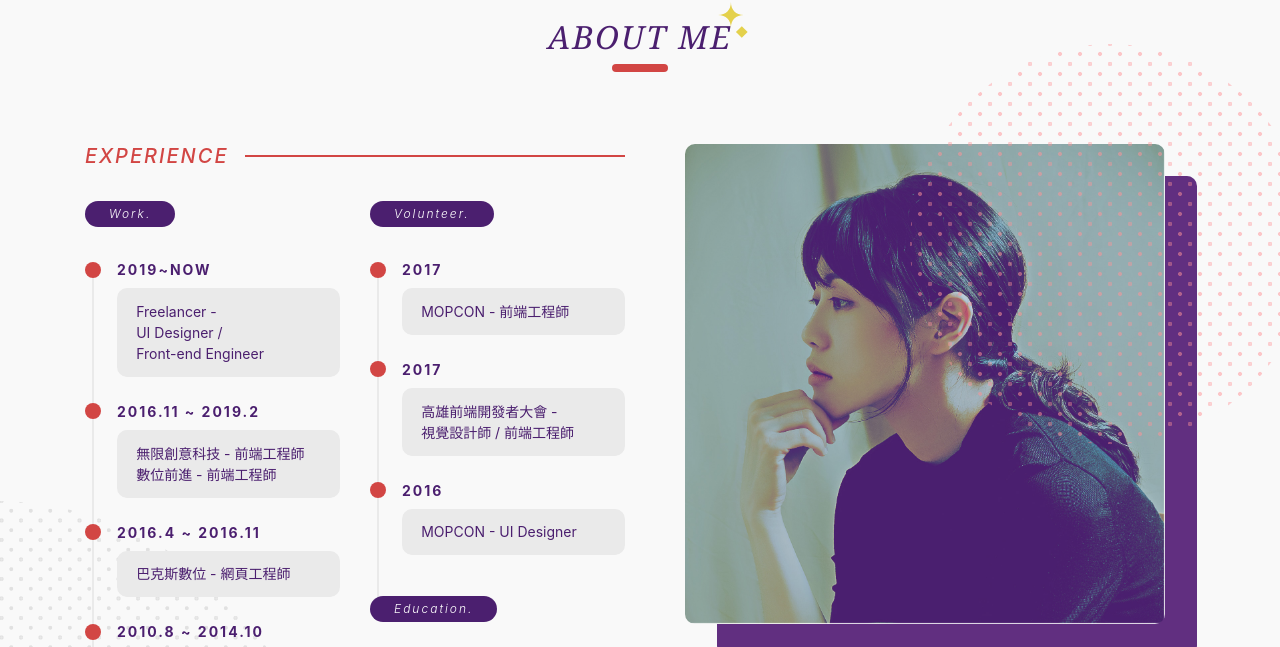
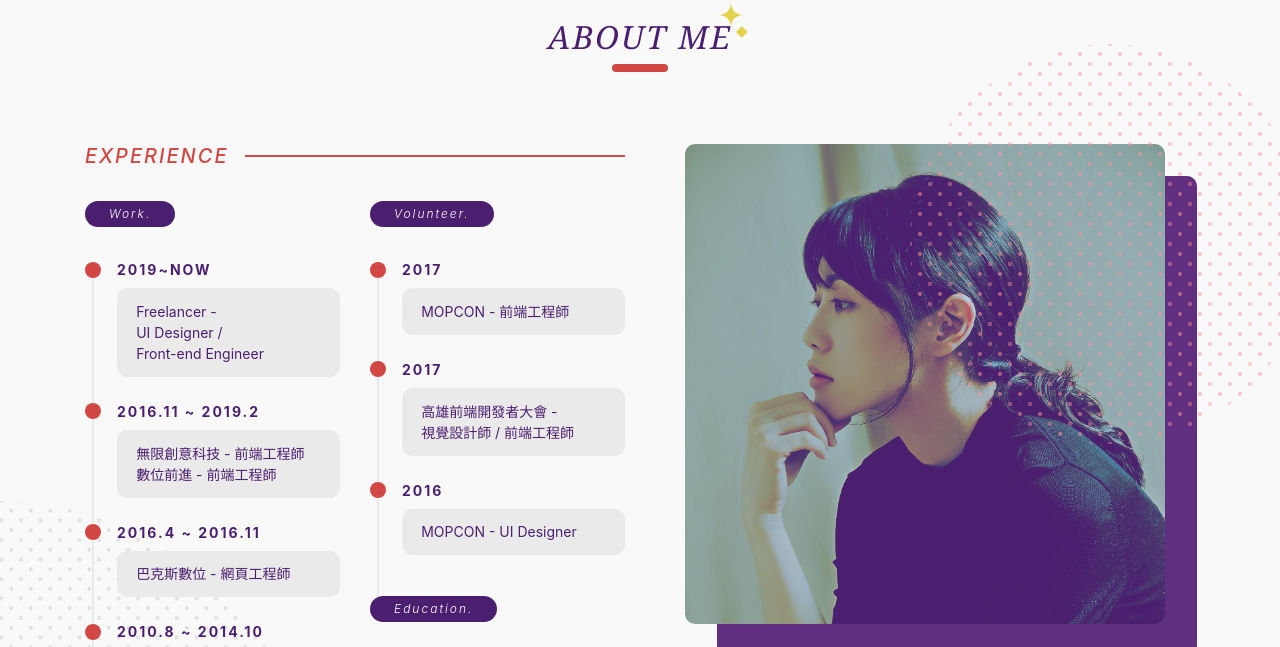
Before and after one commit to unaxie/portfolio, a website: page source/pug/index.pug in a window 1280 px wide. Shown: the part 1013-1660 px from the top of the page. Drawn offline with nearby package versions, Linux system fonts and the light colour scheme; files that its build step writes are made by us from their sources; files whose address does not match are found by name.

Commit message:
圖片調整

```diff
--- a/source/scss/layout/page/_aboutMe.scss
+++ b/source/scss/layout/page/_aboutMe.scss
@@ -48,7 +48,7 @@
         content: "";
         background-image: url(../images/portfolio-pic.jpg);
         display: block;
-        background-size: contain;
+        background-size: 101%;
         background-repeat: no-repeat;
         padding-top: percentage(1);
         border-radius: 10px;
```
